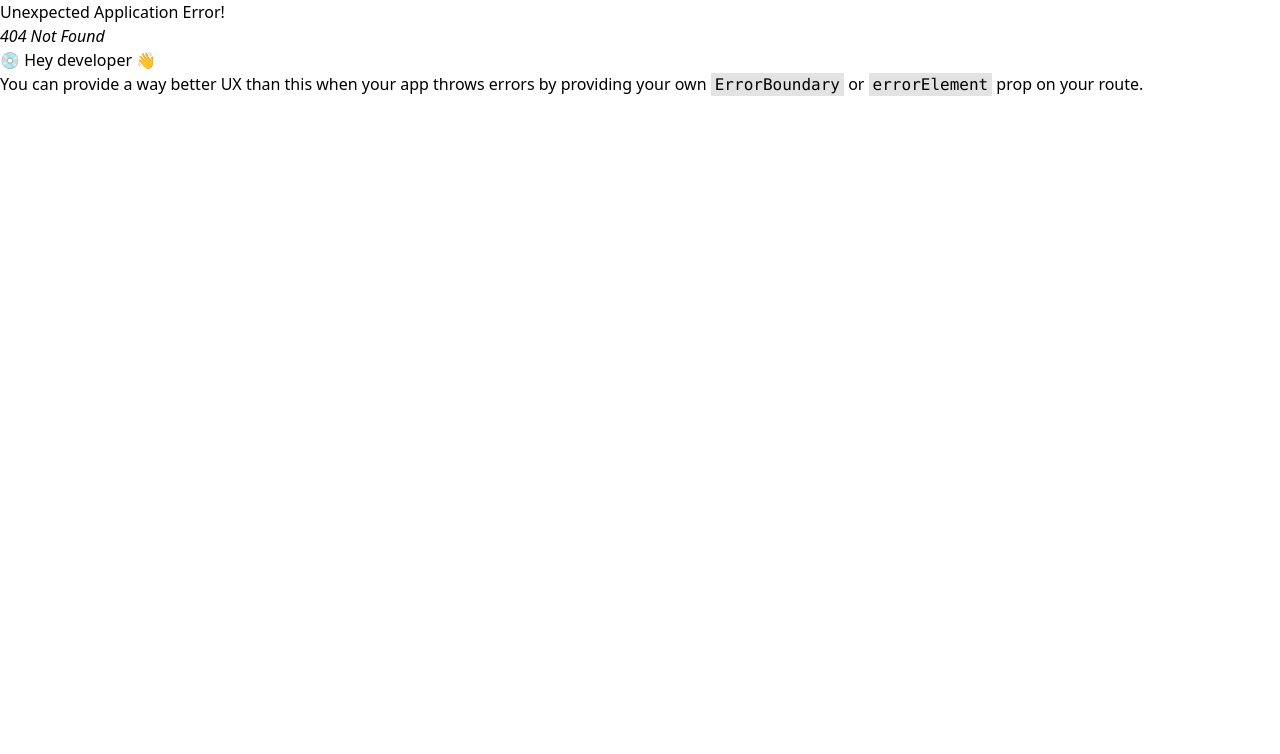
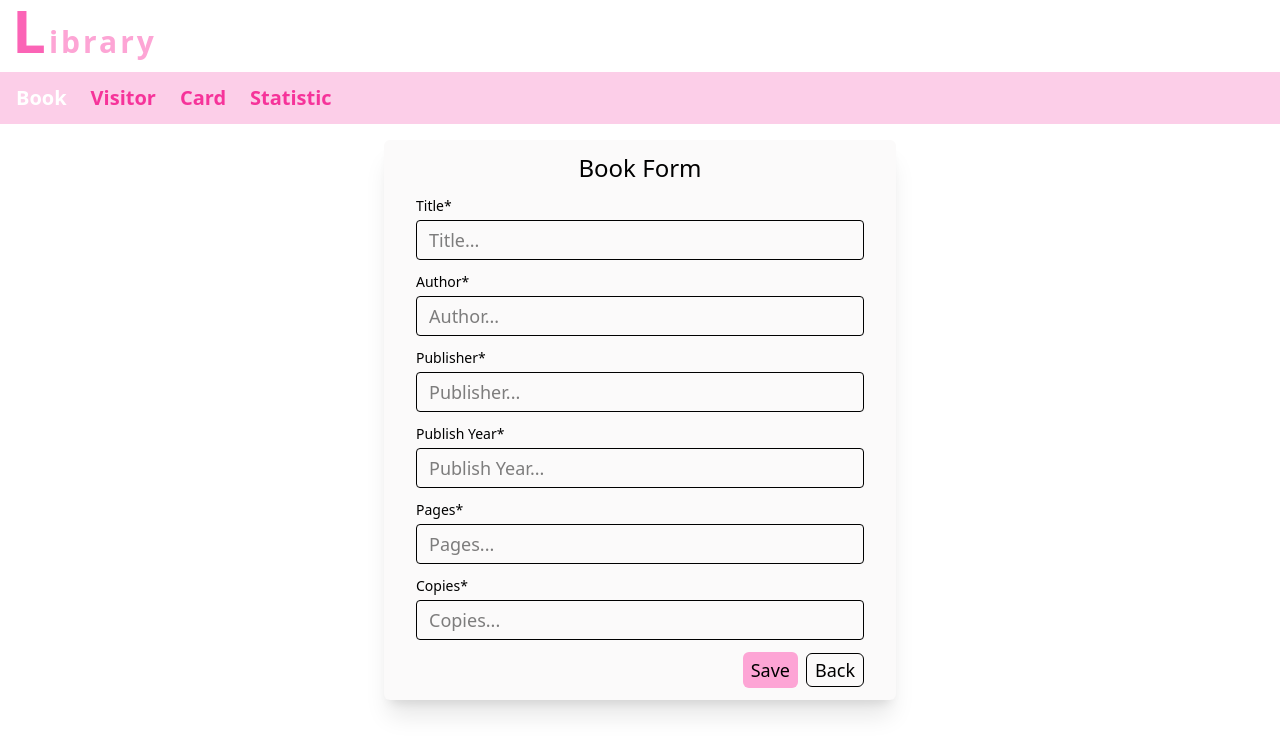
Before and after one commit to Meimei07/library-website-react-js, a React (Vite) app: page /book/form in a window 1280 px wide. Before the commit this address had no page. Shown: the top 754 px of the page. Built offline with nearby package versions, Linux system fonts and the light colour scheme.

Commit message:
Add Form component; update routing in App and RootLayout; update add book btn to NavLink in Book component

```diff
--- a/src/App.jsx
+++ b/src/App.jsx
@@ -6,11 +6,13 @@ import {
 } from "react-router-dom";
 import RootLayout from "./layouts/RootLayout";
 import Book from "./pages/book/Book";
+import Form from "./pages/book/Form";
 
 const router = createBrowserRouter(
   createRoutesFromElements(
     <Route path="/" element={<RootLayout />}>
-      <Route index element={<Book />} />
+      <Route path="book" element={<Book />} />
+      <Route path="book/form" element={<Form />} />
     </Route>
   )
 );
--- a/src/index.css
+++ b/src/index.css
@@ -4,6 +4,7 @@
   color: white;
 }
 
+/* table */
 table {
   thead > tr,
   tbody > tr {
@@ -20,3 +21,31 @@ table {
     background-color: rgb(247, 245, 245);
   }
 }
+/* table */
+
+/* form */
+.form-container {
+  padding: 0.75rem 0;
+  margin: 1rem auto;
+  background-color: rgb(251, 250, 250);
+
+  & > div {
+    font-weight: 500;
+    text-align: center;
+    padding-bottom: 0.75rem;
+  }
+
+  form {
+    display: flex;
+    flex-direction: column;
+    gap: 0.75rem;
+    margin: 0 auto;
+
+    label {
+      display: flex;
+      flex-direction: column;
+      gap: 0.25rem;
+    }
+  }
+}
+/* form */
--- a/src/layouts/RootLayout.jsx
+++ b/src/layouts/RootLayout.jsx
@@ -9,7 +9,7 @@ const RootLayout = () => {
       </div>
 
       <ul className="bg-pink-200 h-10 font-semibold flex items-center  gap-4 text-pink-500 px-3 sm:h-13 sm:text-xl sm:gap-6 sm:px-4">
-        <NavLink to="/">Book</NavLink>
+        <NavLink to="book">Book</NavLink>
         <NavLink to="visitor">Visitor</NavLink>
         <NavLink to="card">Card</NavLink>
         <NavLink to="statistic">Statistic</NavLink>
--- a/src/pages/book/Book.jsx
+++ b/src/pages/book/Book.jsx
@@ -1,5 +1,6 @@
 import React from "react";
 import Table from "./Table";
+import { NavLink, Outlet } from "react-router-dom";
 
 const Book = () => {
   return (
@@ -10,9 +11,12 @@ const Book = () => {
         </div>
 
         <div>
-          <button className="bg-pink-300 rounded-md py-1 px-2 text-sm cursor-pointer hover:bg-pink-200 sm:text-lg">
+          <NavLink
+            to="form"
+            className="bg-pink-300 rounded-md py-1 px-2 text-sm cursor-pointer hover:bg-pink-200 sm:text-lg"
+          >
             Add book
-          </button>
+          </NavLink>
         </div>
       </div>
 
--- /dev/null
+++ b/src/pages/book/Form.jsx
@@ -0,0 +1,90 @@
+import React from "react";
+import { NavLink } from "react-router-dom";
+
+const Form = () => {
+  return (
+    <div className="form-container max-w-lg rounded-md shadow-xl">
+      <div className="text-xl sm:text-2xl">Book Form</div>
+
+      <form className="max-w-md px-4 sm:px-0">
+        <label className="text-sm sm:text-md">
+          Title*
+          <input
+            type="text"
+            placeholder="Title..."
+            className="border py-1 px-1.5 rounded-sm sm:text-lg sm:h-10 sm:px-3"
+            required
+          />
+        </label>
+
+        <label className="text-sm sm:text-md">
+          Author*
+          <input
+            type="text"
+            placeholder="Author..."
+            className="border py-1 px-1.5 rounded-sm sm:text-lg sm:h-10 sm:px-3"
+            required
+          />
+        </label>
+
+        <label className="text-sm sm:text-md">
+          Publisher*
+          <input
+            type="text"
+            placeholder="Publisher..."
+            className="border py-1 px-1.5 rounded-sm sm:text-lg sm:h-10 sm:px-3"
+            required
+          />
+        </label>
+
+        <label className="text-sm sm:text-md">
+          Publish Year*
+          <input
+            type="text"
+            placeholder="Publish Year..."
+            className="border py-1 px-1.5 rounded-sm sm:text-lg sm:h-10 sm:px-3"
+            required
+          />
+        </label>
+
+        <label className="text-sm sm:text-md">
+          Pages*
+          <input
+            type="text"
+            placeholder="Pages..."
+            className="border py-1 px-1.5 rounded-sm sm:text-lg sm:h-10 sm:px-3"
+            required
+          />
+        </label>
+
+        <label className="text-sm sm:text-md">
+          Copies*
+          <input
+            type="text"
+            placeholder="Copies..."
+            className="border py-1 px-1.5 rounded-sm sm:text-lg sm:h-10 sm:px-3"
+            required
+          />
+        </label>
+
+        <div className="self-end">
+          <button
+            type="submit"
+            className="bg-pink-300 rounded-md py-1 px-2 text-sm cursor-pointer mr-2 hover:bg-pink-200 sm:text-lg"
+          >
+            Save
+          </button>
+
+          <NavLink
+            to="../book"
+            className="border rounded-md py-1 px-2 text-sm cursor-pointer hover:bg-gray-100 sm:text-lg"
+          >
+            Back
+          </NavLink>
+        </div>
+      </form>
+    </div>
+  );
+};
+
+export default Form;
```
